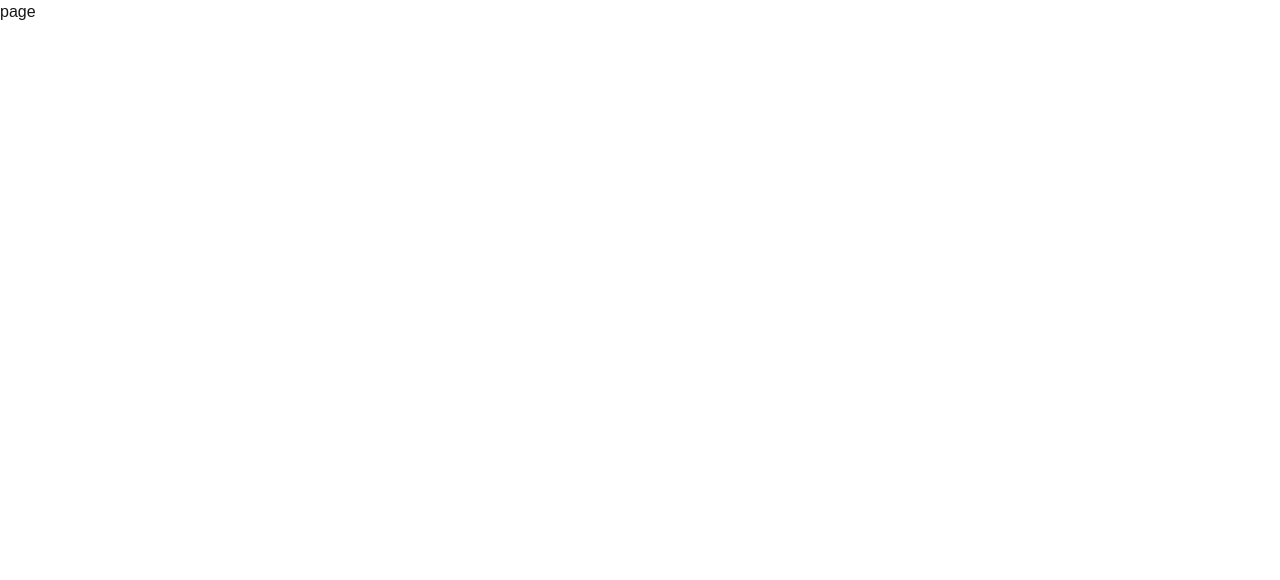
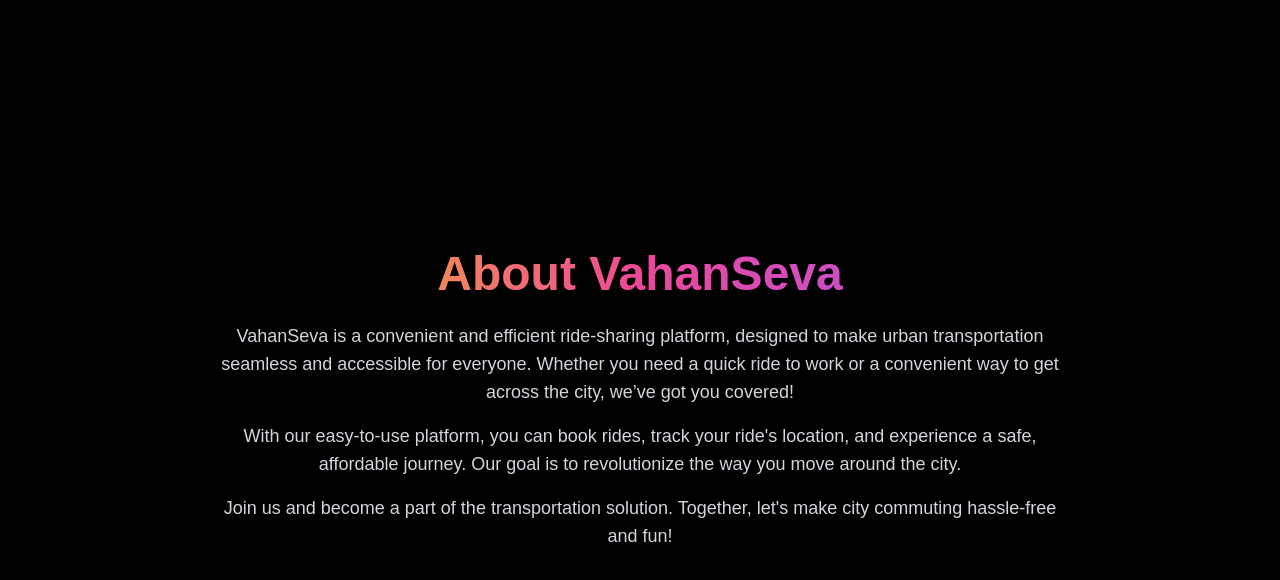
Before and after one commit to Harish01234/vahanseva, a Next.js app: page /about in a window 1280 px wide. Shown: the top 580 px of the page. Built offline with nearby package versions, Linux system fonts and the light colour scheme.

Commit message:
aboutus page added

```diff
--- a/src/app/about/page.tsx
+++ b/src/app/about/page.tsx
@@ -1,9 +1,29 @@
-import React from 'react'
+import Head from 'next/head';
 
-function page() {
+const About = () => {
   return (
-    <div>page</div>
-  )
+    <>
+      <Head>
+        <title>About Us - VahanSeva</title>
+      </Head>
+      <div className="min-h-screen bg-black text-white flex items-center justify-center">
+        <div className="max-w-4xl mx-auto px-4 text-center">
+          <h1 className="text-5xl font-bold text-transparent bg-clip-text bg-gradient-to-r from-yellow-400 via-pink-500 to-purple-500 mb-6">
+            About VahanSeva
+          </h1>
+          <p className="text-lg mb-4 text-gray-300">
+            VahanSeva is a convenient and efficient ride-sharing platform, designed to make urban transportation seamless and accessible for everyone. Whether you need a quick ride to work or a convenient way to get across the city, we’ve got you covered!
+          </p>
+          <p className="text-lg mb-4 text-gray-300">
+            With our easy-to-use platform, you can book rides, track your ride's location, and experience a safe, affordable journey. Our goal is to revolutionize the way you move around the city.
+          </p>
+          <p className="text-lg text-gray-300">
+            Join us and become a part of the transportation solution. Together, let's make city commuting hassle-free and fun!
+          </p>
+        </div>
+      </div>
+    </>
+  );
 }
 
-export default page
+export default About;
```
